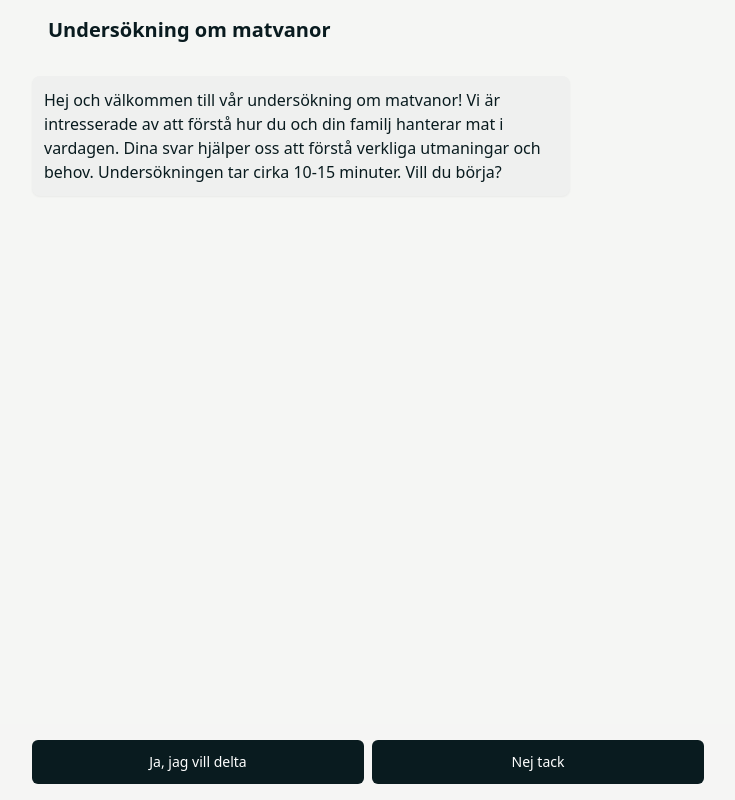
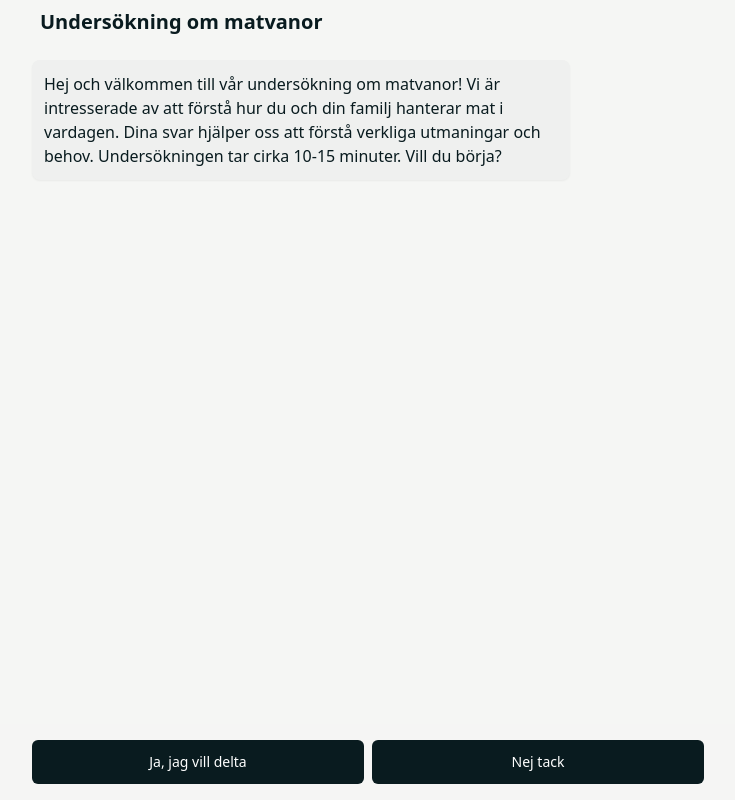
Before and after one commit to snobojohan/matvanor-samtal-bot, a React (Vite) app: page / in a window 1280 px wide. Shown: the whole page, without its empty margins (272-1007 px from the left). Built offline with nearby package versions, Linux system fonts and the light colour scheme.

Commit message:
Code edited in Lovable Code Editor
Edited UI in Lovable

```diff
--- a/src/components/ChatBot.tsx
+++ b/src/components/ChatBot.tsx
@@ -126,7 +126,7 @@ const ChatBot = () => {
     <div className="flex flex-col h-screen bg-chatbg text-chattext">
       {/* Sticky Header */}
       <div className="sticky top-0 z-10 bg-chatbg">
-        <div className="p-4 max-w-[672px] mx-auto w-full">
+        <div className="p-2 max-w-[672px] mx-auto w-full">
           <h1 className="text-xl font-semibold">Undersökning om matvanor</h1>
         </div>
       </div>
```
